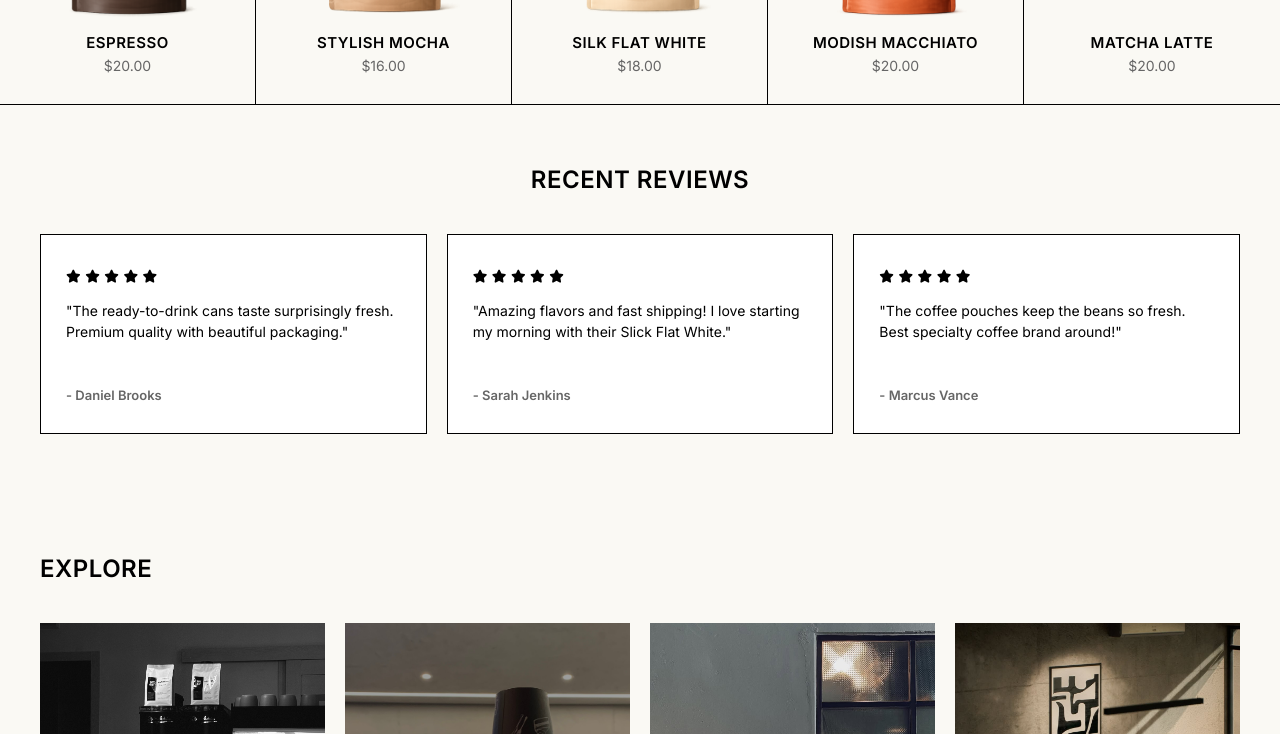
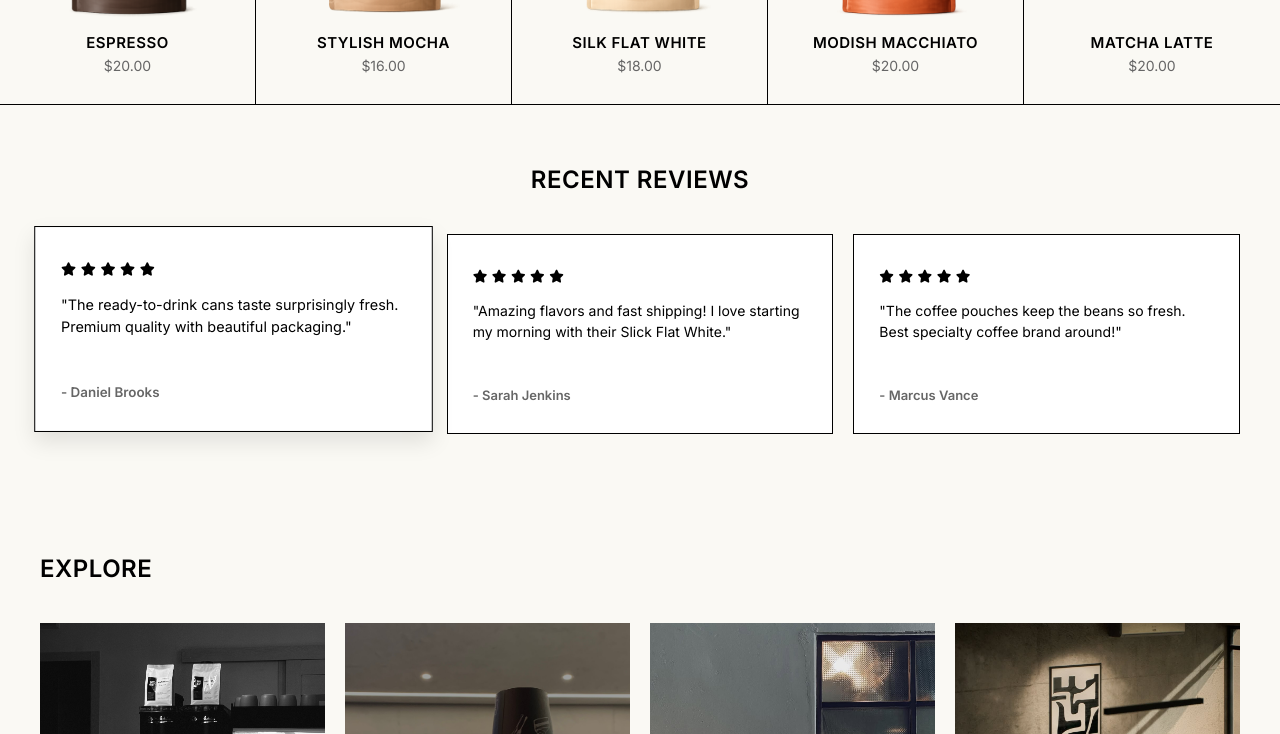
Before and after one commit to tegarpermanaputra21-sudo/pra-ukom, a plain HTML site: page index.html in a window 1280 px wide. In both pictures the pointer is over the element 233 px from the left and 1669 px from the top of the page. Shown: the part 1335-2069 px from the top of the page. Drawn offline with Linux system fonts and the light colour scheme; a web font is replaced by a local one.

Commit message:
add hover for comment

```diff
--- a/styles/style.css
+++ b/styles/style.css
@@ -308,8 +308,14 @@ nav .right-nav {
   padding: 30px 25px;
   border: 1px solid var(--border-color);
   min-height: 200px;
+  transition:
+    transform 0.3s ease,
+    box-shadow 0.3s ease;
 }
-
+#recent-reviews .reviews-wrapper .review:hover {
+  transform: translateY(-5px) scale(1.03);
+  box-shadow: 0 10px 20px rgba(0, 0, 0, 0.1);
+}
 #recent-reviews .reviews-wrapper .review .rating {
   margin-bottom: 12px;
 }
```
